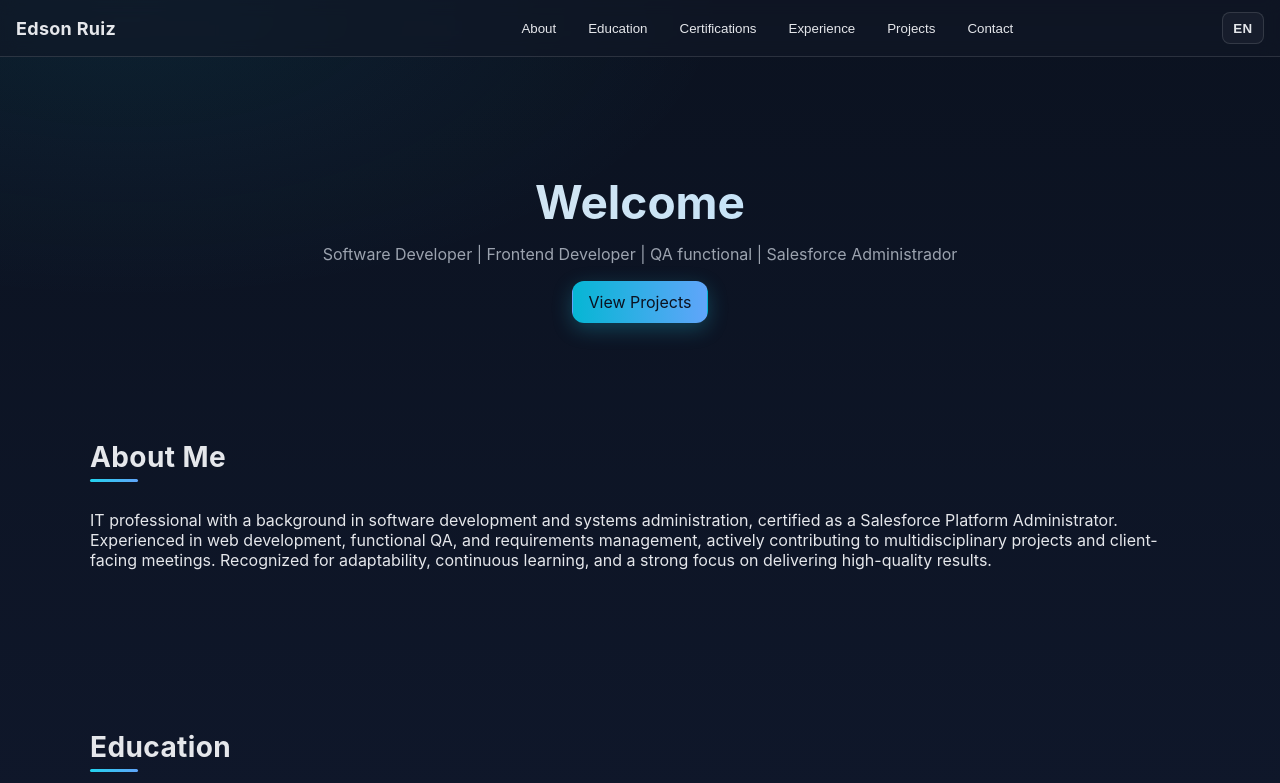
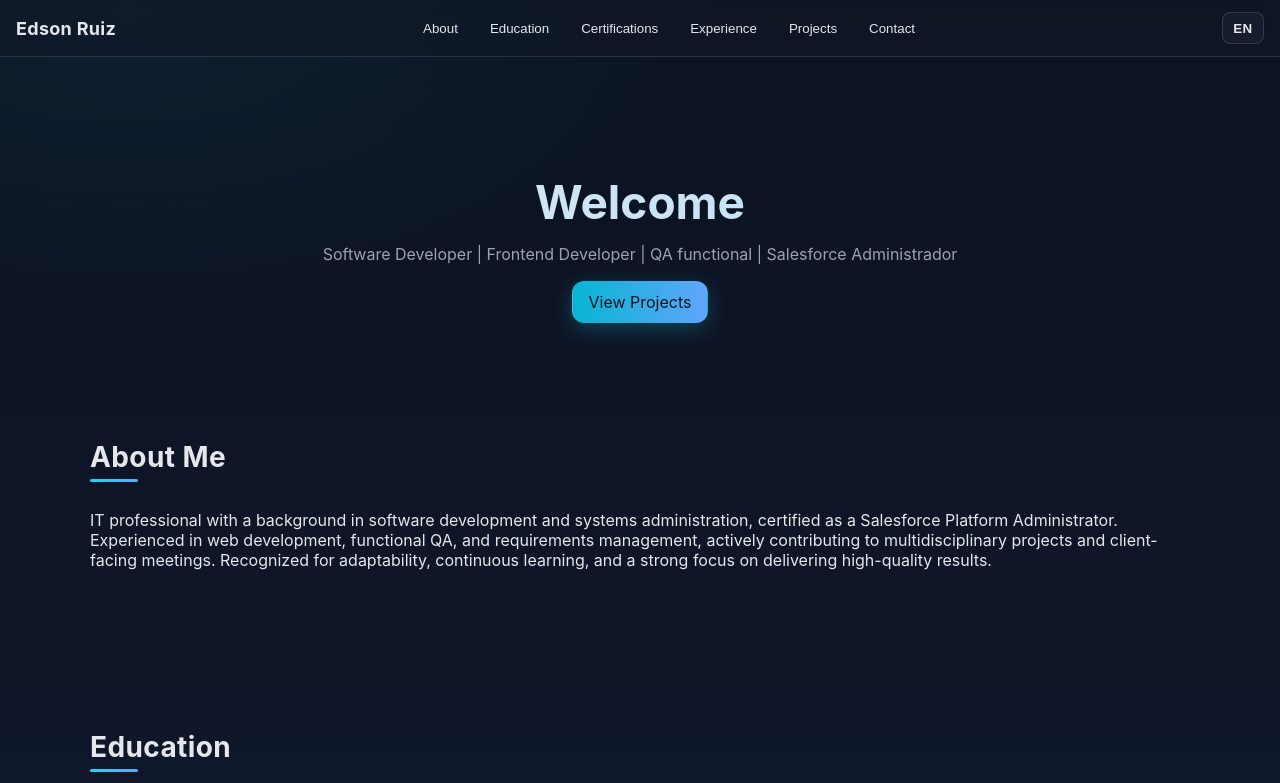
Before and after one commit to xedsonruizx/portafolio, a React (Create React App) app: page / in a window 1280 px wide. Shown: the top 783 px of the page. Built offline with nearby package versions, Linux system fonts and the light colour scheme.

Commit message:
Fix responsividad menu

```diff
--- a/src/components/Header.jsx
+++ b/src/components/Header.jsx
@@ -5,6 +5,10 @@ import { useI18n } from '../i18n';
 export default function Header() {
   const [open, setOpen] = React.useState(false);
   const { t, lang, toggleLang } = useI18n();
+
+  // Refs para detectar clic fuera
+  const navRef = React.useRef(null);
+  const btnRef = React.useRef(null);
   const links = [
     { id: 'about', label: t('nav.about') },
     { id: 'education', label: t('nav.education') },
@@ -30,6 +34,18 @@ export default function Header() {
     return () => window.removeEventListener('resize', onResize);
   }, []);
 
+  // Cierra al hacer click/tap fuera del nav en móvil
+  React.useEffect(() => {
+    if (!open) return;
+    const onPointerDown = (e) => {
+      if (navRef.current?.contains(e.target)) return;
+      if (btnRef.current?.contains(e.target)) return;
+      setOpen(false);
+    };
+    document.addEventListener('pointerdown', onPointerDown);
+    return () => document.removeEventListener('pointerdown', onPointerDown);
+  }, [open]);
+
   const handleNav = (id) => {
     const el = document.getElementById(id);
     if (el) el.scrollIntoView({ behavior: 'smooth', block: 'start' });
@@ -40,29 +56,18 @@ export default function Header() {
     <header className="siteHeader">
       <div className="brand">Edson Ruiz</div>
 
-      <div style={{ display: 'flex', gap: 8, alignItems: 'center' }}>
-        <button
-        className={`menuButton ${open ? 'isOpen' : ''}`}
-        aria-label={t('header.menu.aria')}
-        aria-expanded={open}
-        aria-controls="site-nav"
-        onClick={() => setOpen(!open)}
-      >
-        {open ? <FiX className="menuIcon" /> : <FiMenu className="menuIcon" />}
-      </button>
-      </div>
-
-      <nav id="site-nav" className="nav" data-open={open}>
-        <ul className="navList">
+      <nav id="site-nav" className="siteNav" data-open={open} ref={navRef}>
+        <ul className="siteNavList">
           {links.map((l) => (
             <li key={l.id}>
-              <button className="navLink" onClick={() => handleNav(l.id)}>
+              <button className="siteNavLink" onClick={() => handleNav(l.id)}>
                 {l.label}
               </button>
             </li>
           ))}
         </ul>
       </nav>
+
       <button
         className="langSwitch"
         onClick={toggleLang}
@@ -71,6 +76,17 @@ export default function Header() {
       >
         {lang.toUpperCase()}
       </button>
+      <button
+        className={`menuButton ${open ? 'isOpen' : ''}`}
+        aria-label={t('header.menu.aria')}
+        aria-expanded={open}
+        aria-controls="site-nav"
+        onClick={() => setOpen(!open)}
+        ref={btnRef}
+      >
+        {open ? <FiX className="menuIcon" /> : <FiMenu className="menuIcon" />}
+      </button>
+
       {open && <div className="menuOverlay" onClick={() => setOpen(false)} />}
     </header>
   );
--- a/src/styles.css
+++ b/src/styles.css
@@ -41,82 +41,127 @@ body {
 }
 
 /* Header */
-.header {
-  position: sticky; top: 0; z-index: 20;
-  backdrop-filter: blur(10px);
-  background: rgba(17, 24, 39, 0.6);
+.siteHeader {
+  position: fixed;
+  top: 0;
+  left: 0;
+  right: 0;
+  z-index: 30;
+  display: grid;
+  grid-template-columns: auto 1fr auto;
+  align-items: center;
+  padding: 12px 16px;
+  background: var(--header, rgba(17, 24, 39, 0.6));
+  backdrop-filter: blur(8px);
   border-bottom: 1px solid var(--border);
 }
-.header .container {
-  display: flex; align-items: center; justify-content: space-between;
-  padding: 24px 16px;
-}
-.brand {
-  color: var(--text); text-decoration: none; font-weight: 700; letter-spacing: 0.3px; font-size: 18px;
+
+.headerLeft {
+  display: flex;
+  align-items: center;
+  gap: 10px;
 }
 
-.menuBtn {
+.menuButton {
+  display: inline-flex;
+  width: 40px;
+  height: 40px;
+  border-radius: 10px;
+  align-items: center;
+  justify-content: center;
+  border: 1px solid var(--border);
+  background: var(--card);
+  cursor: pointer;
+}
+.menuButton .menuIcon {
+  width: 22px;
+  height: 22px;
+  color: var(--text);
+  transition: color 160ms ease;
+}
+.menuButton .menuBar {
+  width: 18px;
+  height: 2px;
+  background: var(--text-dim);
+  margin: 2px 0;
+  transition: transform 160ms ease, opacity 160ms ease;
+}
+.menuButton.isOpen .menuBar:nth-child(1) { transform: translateY(4px) rotate(45deg); }
+.menuButton.isOpen .menuBar:nth-child(2) { opacity: 0; }
+.menuButton.isOpen .menuBar:nth-child(3) { transform: translateY(-4px) rotate(-45deg); }
+
+.siteNav {
+  position: fixed;
+  top: 64px;
+  right: 16px;
+  width: 220px;
+  padding: 10px;
+  border: 1px solid var(--border);
+  background: var(--card);
+  border-radius: 12px;
+  box-shadow: 0 10px 30px rgba(0,0,0,0.3);
   display: none;
-  font-size: 18px;
-  border: 1px solid var(--border);
+  z-index: 40;
+}
+.siteNav[data-open="true"] { display: block; }
+
+.siteNavList {
+  list-style: none;
+  margin: 0;
+  padding: 8px;
+  display: flex;
+  flex-direction: column;
+  gap: 6px;
+}
+.siteNavLink {
+  width: 100%;
+  text-align: left;
+  padding: 10px 12px;
+  border-radius: 10px;
+  color: var(--text);
+  background: transparent;
+  border: none;
+  cursor: pointer;
+}
+.siteNavLink:hover,
+.siteNavLink:focus {
   background: rgba(255,255,255,0.06);
-  color: var(--text);
-  cursor: pointer;
-  border-radius: 10px;
-  padding: 6px 10px;
-  transition: background 160ms ease, border-color 160ms ease, transform 120ms ease;
-}
-.menuBtn:hover { background: rgba(255,255,255,0.1); border-color: rgba(255,255,255,0.2); transform: translateY(-1px); }
-
-.overlay {
-  position: fixed; inset: 0; background: rgba(0,0,0,0.4); backdrop-filter: blur(2px);
-  opacity: 0; pointer-events: none; transition: opacity 160ms ease;
-}
-.overlay.show { opacity: 1; pointer-events: auto; }
-
-.nav {
-  display: flex; gap: 12px;
-}
-.navList {
-  display: flex; align-items: center; gap: 8px; margin: 0; padding: 0; list-style: none;
-}
-.navLink {
-  color: var(--text); text-decoration: none;
-  padding: 8px 12px;
-  border-radius: 999px;
-  border: 1px solid transparent;
-  transition: background 160ms ease, color 160ms ease, border-color 160ms ease;
-}
-.navLink:hover { background: rgba(255,255,255,0.06); }
-.navLink.active {
-  background: linear-gradient(90deg, #06b6d4, var(--primary-2));
-  color: #0b1220;
-  border-color: transparent;
-  box-shadow: 0 6px 18px rgba(34,211,238,0.25);
 }
 
-/* Mobile */
-@media (max-width: 700px) {
-  .menuBtn { display: block; }
-  .nav {
-    position: fixed; top: 12px; right: 12px; z-index: 30;
-    background: rgba(17, 24, 39, 0.9);
-    border: 1px solid var(--border);
-    border-radius: var(--radius);
-    box-shadow: 0 12px 28px rgba(0,0,0,0.35);
-    transform: translateX(110%);
-    transition: transform 200ms ease;
+.menuOverlay {
+  position: fixed;
+  inset: 0;
+  background: rgba(0,0,0,0.3);
+  z-index: 35;
+}
+
+@media (max-width: 767px) {
+  .langSwitch { grid-column: 1; justify-self: start; }
+  .brand { grid-column: 2; justify-self: center; }
+  .menuButton { grid-column: 3; justify-self: end; display: inline-flex; }
+}
+
+@media (min-width: 768px) {
+  .brand { justify-self: start; }
+  .siteNav {
+    position: static;
+    display: block;
+    width: auto;
+    padding: 0;
+    border: none;
+    border-radius: 0;
+    box-shadow: none;
+    background: transparent;
+    justify-self: center;
   }
-  .nav[data-open="true"] {
-    transform: translateX(0);
-    display: block;
+  .siteNavList {
+    flex-direction: row;
+    gap: 8px;
+    padding: 0;
   }
-  .navList {
-    flex-direction: column; align-items: stretch;
-    padding: 12px;
-    gap: 6px;
-  }
-  .navLink { padding: 10px 14px; }
+  .siteNavLink { padding: 8px 12px; }
+  .menuButton { display: none; }
+  .menuOverlay { display: none; }
 }
 
 .contactIcon {
@@ -473,13 +518,12 @@ body {
 }
 .siteHeader {
   position: fixed;
-  top: 0;
-  left: 0;
-  right: 0;
+  top: 0; left: 0; right: 0;
   z-index: 30;
-  display: flex;
+  display: grid;
+  grid-template-columns: auto 1fr auto;
   align-items: center;
-  justify-content: space-between;
+  min-height: 56px;
   padding: 12px 16px;
   background: var(--header, rgba(17, 24, 39, 0.6));
   backdrop-filter: blur(8px);
@@ -532,9 +576,22 @@ body {
 .menuButton.isOpen .menuBar:nth-child(2) { opacity: 0; }
 .menuButton.isOpen .menuBar:nth-child(3) { transform: translateY(-4px) rotate(-45deg); }
 
-.nav {
+.brand {
+  display: flex;
+  align-items: center;
+  justify-content: center;
+  color: var(--text);
+  text-decoration: none;
+  font-weight: 700;
+  letter-spacing: 0.3px;
+  font-size: 18px;
+}
+
+
+
+.siteNav {
   position: fixed;
-  top: 64px;            /* ajusta si tu header es más alto */
+  top: 64px;
   right: 16px;
   width: 220px;
   padding: 10px;
@@ -545,9 +602,8 @@ body {
   display: none;
   z-index: 40;
 }
-.nav[data-open="true"] { display: block; }
-
-.navList {
+.siteNav[data-open="true"] { display: block; }
+.siteNavList {
   list-style: none;
   margin: 0;
   padding: 8px;
@@ -555,7 +611,7 @@ body {
   flex-direction: column;
   gap: 6px;
 }
-.navLink {
+.siteNavLink {
   width: 100%;
   text-align: left;
   padding: 10px 12px;
@@ -565,10 +621,7 @@ body {
   border: none;
   cursor: pointer;
 }
-.navLink:hover,
-.navLink:focus {
-  background: rgba(255,255,255,0.06);
-}
+.siteNavLink:hover, .siteNavLink:focus { background: rgba(255,255,255,0.06); }
 
 .menuOverlay {
   position: fixed;
@@ -578,9 +631,43 @@ body {
 }
 
 /* Vista de escritorio */
+@media (max-width: 767px) {
+  .siteHeader {
+    display: grid;
+    grid-template-columns: auto 1fr auto;
+    align-items: center;
+  }
+  .langSwitch { grid-column: 1; justify-self: start; }
+  .brand { display: none; }
+  .menuButton { grid-column: 3; justify-self: end; display: inline-flex; }
+  /* El nav móvil sigue siendo panel flotante por defecto (definido en .siteNav) */
+
+
+.brand-movil {
+  display: flex;
+  align-items: center;
+  justify-content: center;
+  color: var(--text);
+  text-decoration: none;
+  font-weight: 700;
+  letter-spacing: 0.3px;
+  font-size: 18px;
+}
+
+
+}
+
 @media (min-width: 768px) {
-  .menuButton { display: none; }
-  .nav {
+  .brand-movil { display: none; }
+
+
+  .siteHeader {
+    display: grid;
+    grid-template-columns: auto 1fr auto;
+    align-items: center;
+  }
+  .brand { justify-self: start; }
+  .siteNav {
     position: static;
     display: block;
     width: auto;
@@ -589,15 +676,15 @@ body {
     border-radius: 0;
     box-shadow: none;
     background: transparent;
+    justify-self: center;
   }
-  .navList {
+  .siteNavList {
     flex-direction: row;
     gap: 8px;
     padding: 0;
   }
-  .navLink {
-    padding: 8px 12px;
-  }
+  .siteNavLink { padding: 8px 12px; }
+  .menuButton { display: none; }
   .menuOverlay { display: none; }
 }
 
```
Lines whose indentation alone changed are shown as unchanged.
